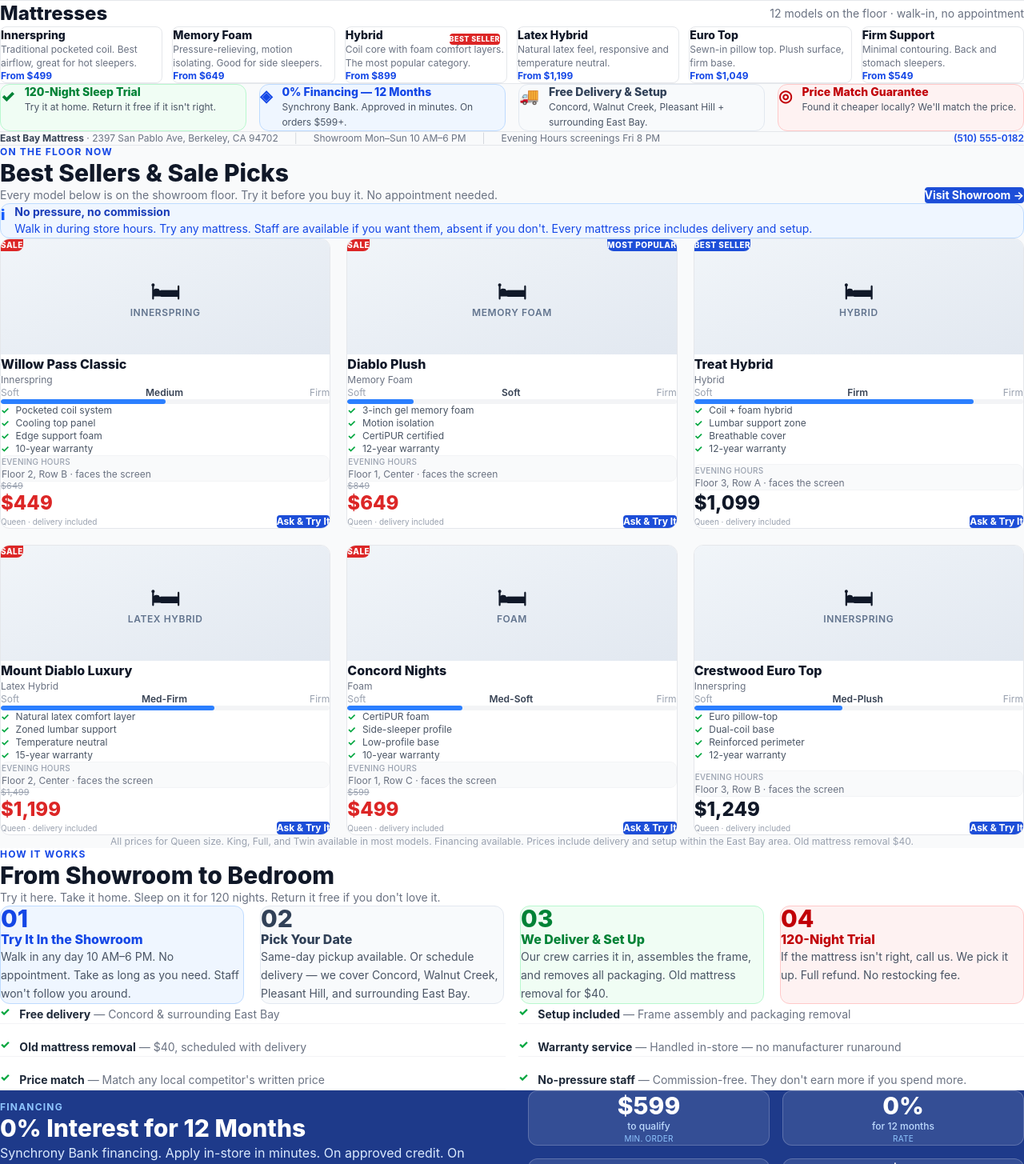
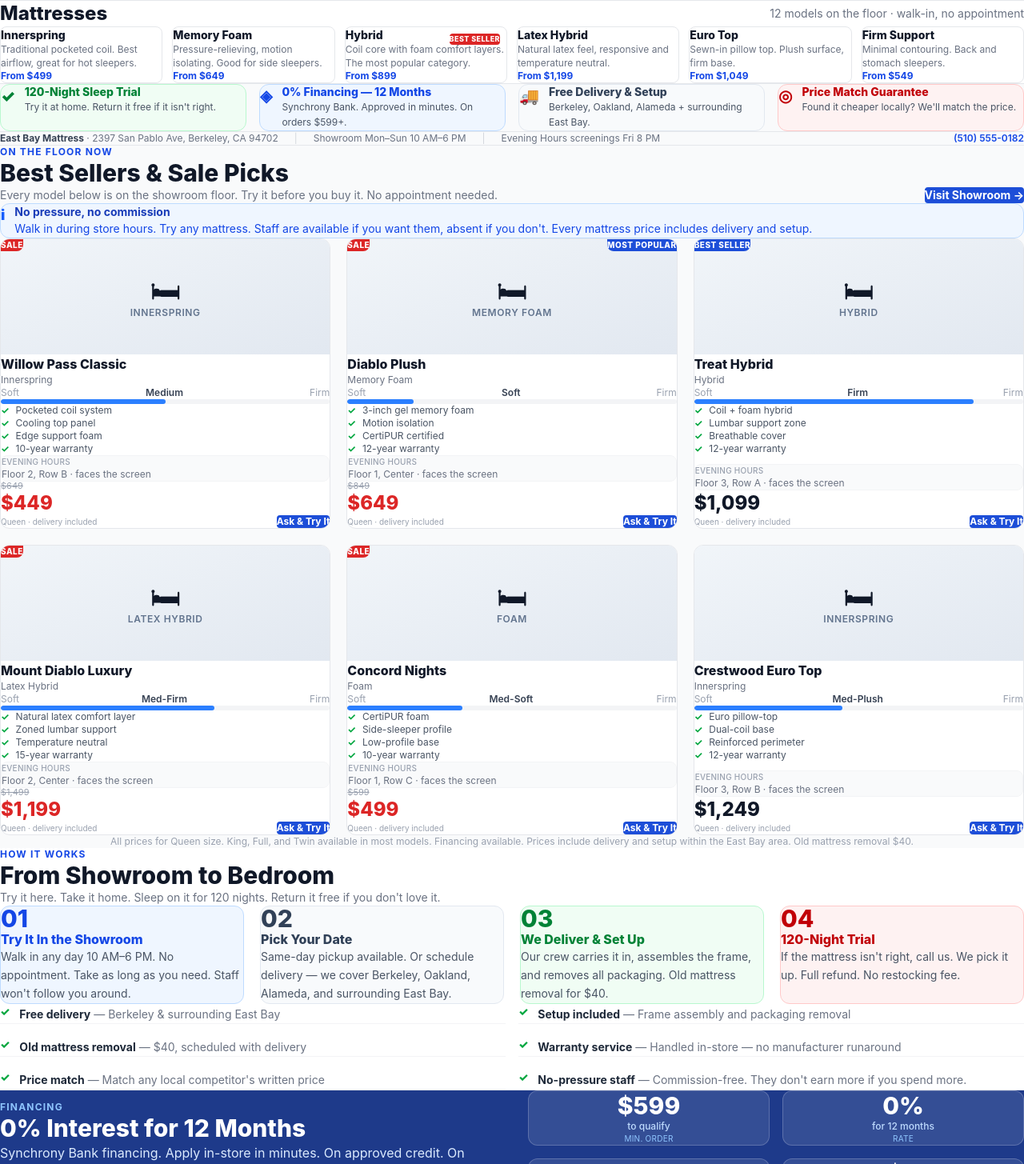
Before and after one commit to kaykas/sleep-and-screen, a Next.js app: page / in a window 1280 px wide. Shown: the part 235-1690 px from the top of the page at 80% size. Built offline with nearby package versions, Linux system fonts and the light colour scheme.

Commit message:
fix: Update delivery area from Concord to Berkeley/Oakland/East Bay in HowItWorks + RetailBanner

```diff
--- a/components/HowItWorks.tsx
+++ b/components/HowItWorks.tsx
@@ -14,7 +14,7 @@
   {
     step: "02",
     title: "Pick Your Date",
-    body: "Same-day pickup available. Or schedule delivery — we cover Concord, Walnut Creek, Pleasant Hill, and surrounding East Bay.",
+    body: "Same-day pickup available. Or schedule delivery — we cover Berkeley, Oakland, Alameda, and surrounding East Bay.",
     color: "text-slate-700",
     bg: "bg-slate-50",
     border: "border-slate-200",
@@ -38,7 +38,7 @@
 ];
 
 const serviceItems = [
-  ["Free delivery", "Concord & surrounding East Bay"],
+  ["Free delivery", "Berkeley & surrounding East Bay"],
   ["Setup included", "Frame assembly and packaging removal"],
   ["Old mattress removal", "$40, scheduled with delivery"],
   ["Warranty service", "Handled in-store — no manufacturer runaround"],
--- a/components/RetailBanner.tsx
+++ b/components/RetailBanner.tsx
@@ -23,7 +23,7 @@
   {
     icon: "🚚",
     headline: "Free Delivery & Setup",
-    sub: "Concord, Walnut Creek, Pleasant Hill + surrounding East Bay.",
+    sub: "Berkeley, Oakland, Alameda + surrounding East Bay.",
     color: "text-slate-700",
     bg: "bg-slate-50",
     border: "border-slate-200",
```
